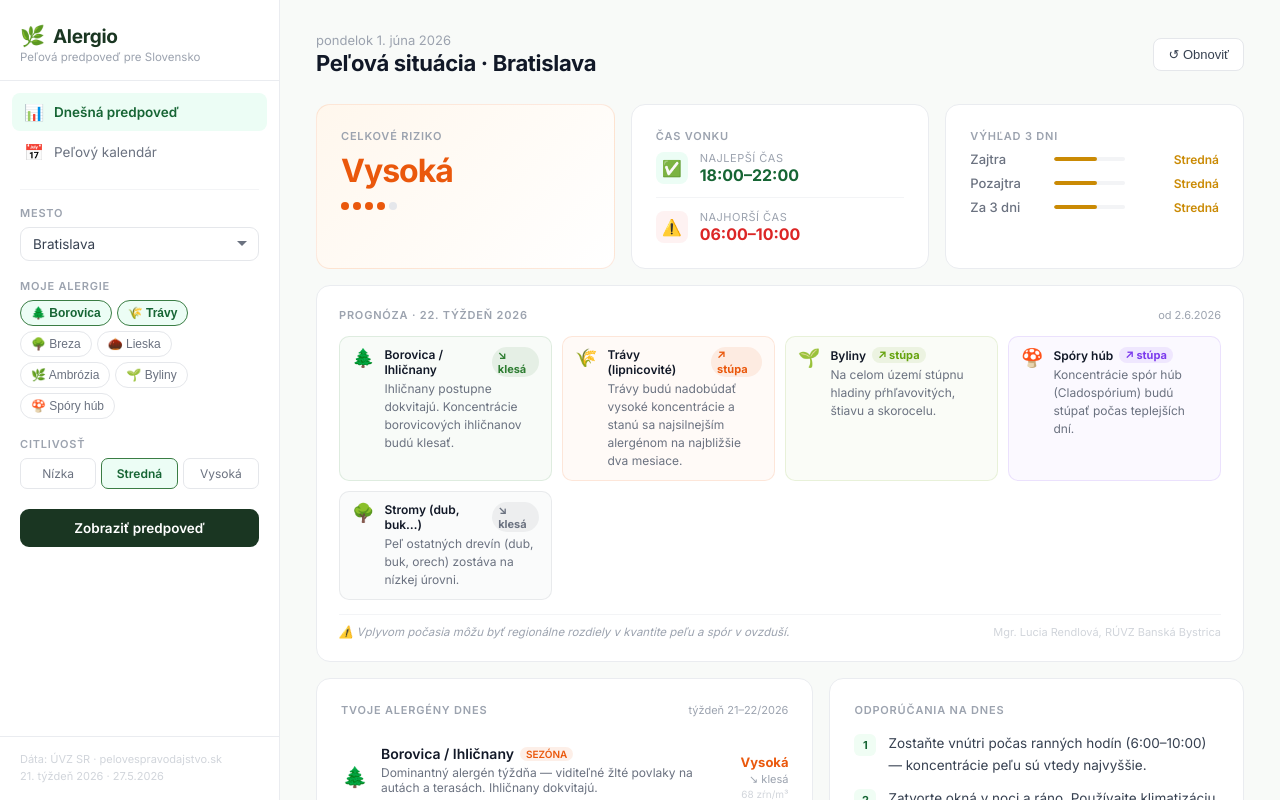
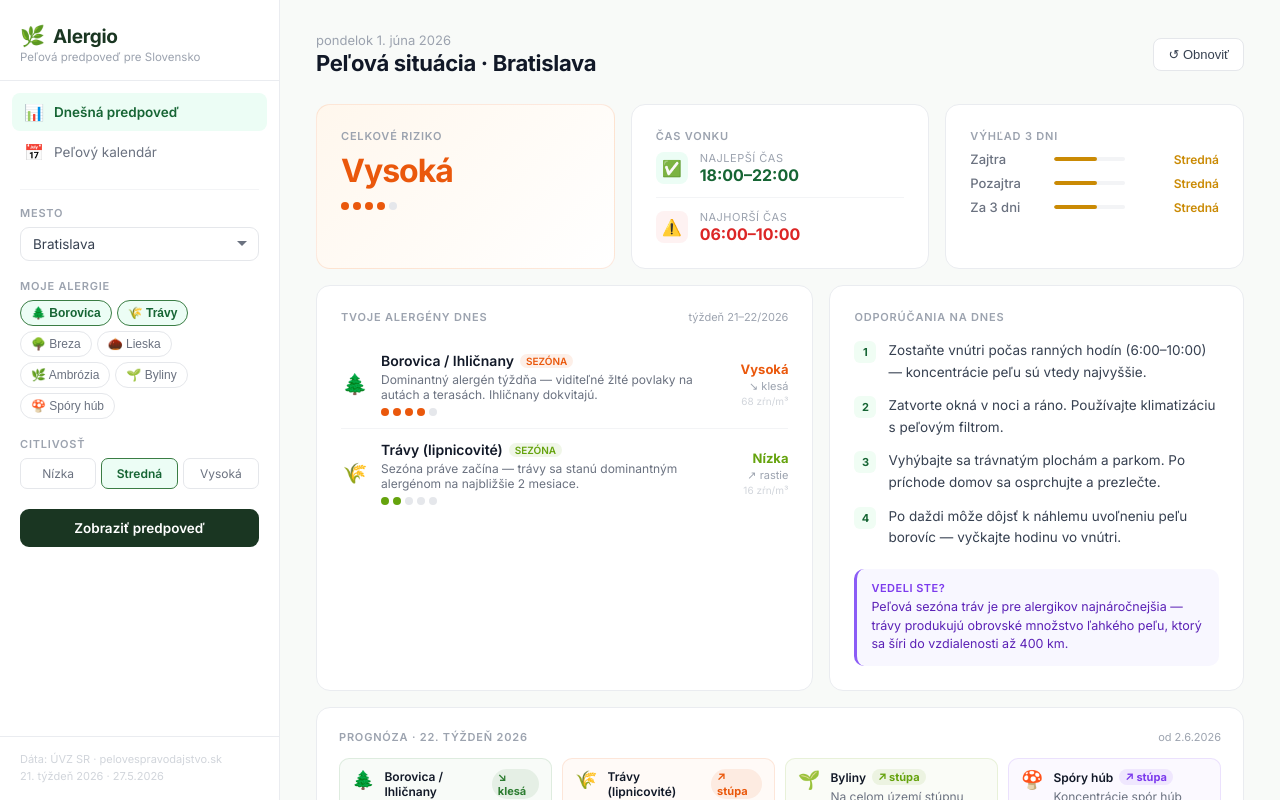
Before and after one commit to karabennemzi/alergio, a React (Vite) app: page / in a window 1280 px wide. Both pictures are taken after a click on the button "Zobraziť predpoveď". Shown: the top 800 px of the page. Built offline with nearby package versions, Linux system fonts and the light colour scheme.

Commit message:
prognoza presunutá na miesto prehľadu sezóny

```diff
--- a/src/App.jsx
+++ b/src/App.jsx
@@ -495,32 +495,6 @@ function ForecastPage({ city, chosen, sens, forecast, setForecast }) {
             </div>
           </div>
 
-          {/* ── Prognóza na ďalší týždeň ── */}
-          <div className="card" style={{ padding:22, marginBottom:16 }}>
-            <div style={{ display:"flex", justifyContent:"space-between", alignItems:"baseline", marginBottom:14 }}>
-              <div className="lbl" style={{ marginBottom:0 }}>Prognóza · {PROGNOZA.tyzden}</div>
-              <div style={{ fontSize:11, color:"#9CA3AF" }}>{PROGNOZA.datum}</div>
-            </div>
-            <div style={{ display:"grid", gridTemplateColumns:"repeat(auto-fit, minmax(180px,1fr))", gap:10, marginBottom:14 }}>
-              {PROGNOZA.items.map((p,i) => (
-                <div key={i} style={{ display:"flex", gap:10, padding:"10px 12px", background:`${p.color}08`, borderRadius:10, border:`1px solid ${p.color}20`, alignItems:"flex-start" }}>
-                  <span style={{ fontSize:18, flexShrink:0 }}>{p.emoji}</span>
-                  <div>
-                    <div style={{ display:"flex", alignItems:"center", gap:6, marginBottom:3 }}>
-                      <span style={{ fontSize:12, fontWeight:600, color:"#111827" }}>{p.label}</span>
-                      <span style={{ fontSize:11, fontWeight:700, color:p.color, background:`${p.color}18`, padding:"1px 6px", borderRadius:20 }}>{p.trend}</span>
-                    </div>
-                    <div style={{ fontSize:12, color:"#6B7280", lineHeight:1.5 }}>{p.text}</div>
-                  </div>
-                </div>
-              ))}
-            </div>
-            <div style={{ display:"flex", justifyContent:"space-between", alignItems:"center", paddingTop:10, borderTop:"1px solid #F3F4F6" }}>
-              <div style={{ fontSize:11.5, color:"#9CA3AF", fontStyle:"italic" }}>⚠️ {PROGNOZA.poznamka}</div>
-              <div style={{ fontSize:11, color:"#D1D5DB", flexShrink:0, marginLeft:12 }}>{PROGNOZA.zdroj}</div>
-            </div>
-          </div>
-
           <div className="main-grid" style={{ display:"grid", gridTemplateColumns:"1.2fr 1fr", gap:16, marginBottom:16 }}>
             <div className="card" style={{ padding:24 }}>
               <div style={{ display:"flex", justifyContent:"space-between", alignItems:"center", marginBottom:16 }}>
@@ -566,21 +540,28 @@ function ForecastPage({ city, chosen, sens, forecast, setForecast }) {
             </div>
           </div>
 
-          <div className="card" style={{ padding:24 }}>
-            <div className="lbl" style={{ marginBottom:16 }}>Prehľad sezóny — všetky alergény</div>
-            <div className="season-grid" style={{ display:"grid", gridTemplateColumns:"repeat(7,1fr)", gap:8 }}>
-              {Object.entries(POLLEN_DATA).map(([id,d]) => {
-                const col = COL[d.uroven]||"#888";
-                const bg  = BG[d.uroven]||"#f9fafb";
-                return (
-                  <div key={id} style={{ background:bg, border:`1px solid ${col}22`, borderRadius:10, padding:"12px 8px", textAlign:"center" }}>
-                    <div style={{ fontSize:20, marginBottom:6 }}>{d.emoji}</div>
-                    <div style={{ fontSize:11, fontWeight:600, color:"#374151", marginBottom:4, lineHeight:1.3 }}>{d.short}</div>
-                    <div style={{ fontSize:11, fontWeight:700, color:col }}>{d.uroven}</div>
-                    <div style={{ fontSize:10, color:"#9CA3AF", marginTop:2 }}>{d.trend}</div>
+          <div className="card" style={{ padding:22 }}>
+            <div style={{ display:"flex", justifyContent:"space-between", alignItems:"baseline", marginBottom:14 }}>
+              <div className="lbl" style={{ marginBottom:0 }}>Prognóza · {PROGNOZA.tyzden}</div>
+              <div style={{ fontSize:11, color:"#9CA3AF" }}>{PROGNOZA.datum}</div>
+            </div>
+            <div style={{ display:"grid", gridTemplateColumns:"repeat(auto-fit, minmax(180px,1fr))", gap:10, marginBottom:14 }}>
+              {PROGNOZA.items.map((p,i) => (
+                <div key={i} style={{ display:"flex", gap:10, padding:"10px 12px", background:`${p.color}08`, borderRadius:10, border:`1px solid ${p.color}20`, alignItems:"flex-start" }}>
+                  <span style={{ fontSize:18, flexShrink:0 }}>{p.emoji}</span>
+                  <div>
+                    <div style={{ display:"flex", alignItems:"center", gap:6, marginBottom:3 }}>
+                      <span style={{ fontSize:12, fontWeight:600, color:"#111827" }}>{p.label}</span>
+                      <span style={{ fontSize:11, fontWeight:700, color:p.color, background:`${p.color}18`, padding:"1px 6px", borderRadius:20 }}>{p.trend}</span>
+                    </div>
+                    <div style={{ fontSize:12, color:"#6B7280", lineHeight:1.5 }}>{p.text}</div>
                   </div>
-                );
-              })}
+                </div>
+              ))}
+            </div>
+            <div style={{ display:"flex", justifyContent:"space-between", alignItems:"center", paddingTop:10, borderTop:"1px solid #F3F4F6" }}>
+              <div style={{ fontSize:11.5, color:"#9CA3AF", fontStyle:"italic" }}>⚠️ {PROGNOZA.poznamka}</div>
+              <div style={{ fontSize:11, color:"#D1D5DB", flexShrink:0, marginLeft:12 }}>{PROGNOZA.zdroj}</div>
             </div>
           </div>
 
```
